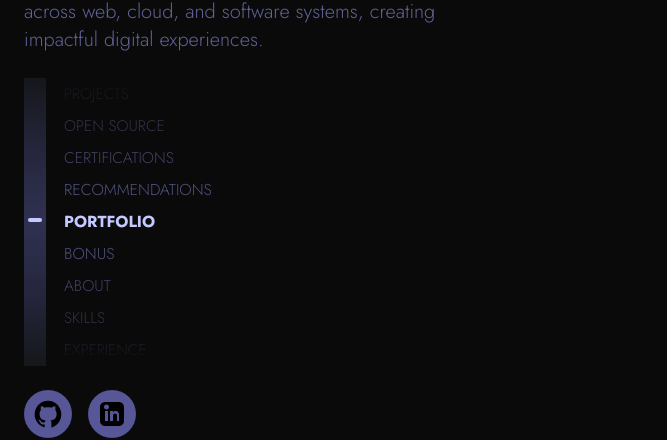
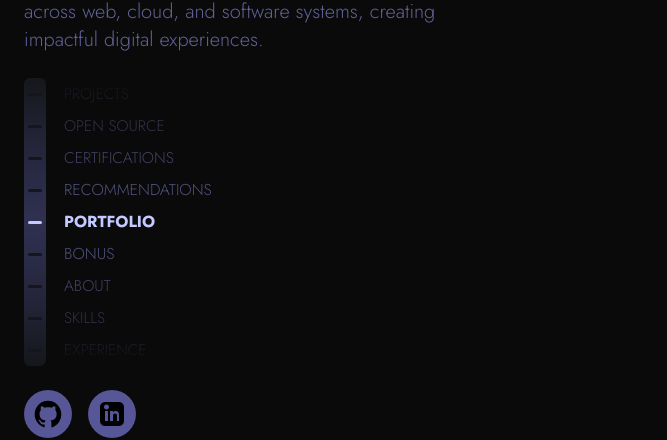
Before and after one commit to gdivecha/my-portfolio, a Next.js app: page / in a window 1280 px wide. Shown: the part 284-724 px from the top of the page, without its empty margins (0-667 px from the left). Built offline with nearby package versions, Linux system fonts and the light colour scheme.

Commit message:
Finished scrollwheel feature basic

```diff
--- a/src/components/ScrollWheel.tsx
+++ b/src/components/ScrollWheel.tsx
@@ -10,15 +10,18 @@ const BASE: { key: SectionKey; label: string }[] = [
   { key: "recommendations", label: "RECOMMENDATIONS" },
   { key: "portfolio",       label: "PORTFOLIO" },
   { key: "bonus",           label: "BONUS" },
-  // add "contact" here if/when you include it in SectionKey + SectionRenderer
   { key: "about",           label: "ABOUT" },
   { key: "skills",          label: "SKILLS" },
   { key: "experience",      label: "EXPERIENCE" },
 ];
 
-const WINDOW = 9;                // odd -> single center
+const WINDOW = 9;
 const HALF = Math.floor(WINDOW / 2);
-const ROW_H = 32;                // px per row
+const ROW_H = 32;
+
+// Tick colors
+const ACTIVE_TICK   = "#C4C9FF";  // active section
+const INACTIVE_TICK = "#15151B";  // all other sections
 
 export function ScrollWheel() {
   const section = useUI((s) => s.section);
@@ -34,7 +37,6 @@ export function ScrollWheel() {
     [section]
   );
 
-  // Build 9 visible rows centered on current
   const items = useMemo(() => {
     const out: { key: SectionKey; label: string; offset: number }[] = [];
     for (let off = -HALF; off <= HALF; off++) {
@@ -44,15 +46,13 @@ export function ScrollWheel() {
     return out;
   }, [baseIndex]);
 
-  // Distance-based styling (center brightest)
   const styleForOffset = (offset: number) => {
     const d = Math.abs(offset);
-    const opacity = Math.max(0.3, 1 - d * 0.18);  // softer fade
+    const opacity = Math.max(0.3, 1 - d * 0.18);
     const scale   = Math.max(0.96, 1 - d * 0.015);
     return { opacity, scale };
   };
 
-  // Debounced wheel (one step per gesture)
   const accumRef = useRef(0);
   const lockedRef = useRef(false);
   const WHEEL_THRESHOLD = 40;
@@ -81,46 +81,57 @@ export function ScrollWheel() {
   };
 
   const onKeyDown: React.KeyboardEventHandler<HTMLDivElement> = (e) => {
-    if (e.key === "ArrowUp") { e.preventDefault(); stepBy(-1); }
+    if (e.key === "ArrowUp")   { e.preventDefault(); stepBy(-1); }
     if (e.key === "ArrowDown") { e.preventDefault(); stepBy(1); }
   };
 
   return (
     <div className="relative" aria-label="Section wheel">
-      {/* Left rail with dashed slots */}
+      {/* Rail */}
       <div
-        className="absolute left-0 top-0 bottom-0 w-[22px]"
+        className="absolute left-0 top-0 bottom-0 w-[22px] rounded-md"
         style={{
           background: `
             linear-gradient(
               to bottom,
-                #15171B 0%,      /* dark top */
-                #25263C 25%,     /* softer dark */
-                #303151 50%,     /* highlight middle */
-                #25263C 75%,     /* softer dark */
-                #15171B 100%     /* dark bottom */
-            ),
-            repeating-linear-gradient(
-                180deg,
-                transparent 0 10px,
-                transparent 10px,
-                rgba(255,255,255,0.08) 12px,
-                transparent 26px
+              #15171B 0%,
+              #25263C 25%,
+              #303151 50%,
+              #25263C 75%,
+              #15171B 100%
             )
           `,
-            boxShadow: "inset 0 0 0 0px rgba(99,102,241,.08)",
+        }}
+      >
+        {/* One tick per row */}
+        {items.map(({ key, offset }) => {
+          const isCenter = offset === 0;
+
+          const width  = 14;
+          const height = 3;
+          const color  = isCenter ? ACTIVE_TICK : INACTIVE_TICK;
+
+          const top = (HALF + offset) * ROW_H + (ROW_H - height) / 2;
+
+          return (
+            <div
+              key={`tick-${key}-${offset}`}
+              aria-hidden
+              style={{
+                position: "absolute",
+                left: 4,
+                top,
+                width,
+                height,
+                borderRadius: 9999,
+                backgroundColor: color,
               }}
             />
-     {/* Center tick */}
-      <div
-        aria-hidden
-        className="absolute left-0 right-0 pointer-events-none"
-        style={{ top: HALF * ROW_H, height: ROW_H }}
-      >
-        <div className="absolute left-[4px] w-[14px] h-[4px] rounded-full bg-[#C4C9FF] translate-y-[12px]" />
+          );
+        })}
       </div>
 
-      {/* List */}
+      {/* List of section labels */}
       <div
         role="listbox"
         aria-activedescendant={`wheel-${section}`}
@@ -133,7 +144,6 @@ export function ScrollWheel() {
           overflow: "hidden",
           userSelect: "none",
           lineHeight: `${ROW_H}px`,
-          // top/bottom vignette
           maskImage:
             "linear-gradient(to bottom, transparent, black 10%, black 90%, transparent)",
           WebkitMaskImage:
@@ -143,7 +153,6 @@ export function ScrollWheel() {
         {items.map(({ key, label, offset }) => {
           const isCenter = offset === 0;
           const { opacity, scale } = styleForOffset(offset);
-
           return (
             <div
               key={`${key}-${offset}`}
@@ -154,9 +163,7 @@ export function ScrollWheel() {
               className={[
                 "uppercase",
                 isCenter
-                // ACTIVE row: Jost (or your sans), extra bold, accent color
                   ? "[font-family:var(--font-sans)] font-extrabold text-[#C4C9FF]"
-                // INACTIVE rows: mono (or alt), lighter weight, dimmer color
                   : "[font-family:var(--font-mono)] font-light text-portfolioDescription",
               ].join(" ")}
               style={{
```
Lines whose indentation alone changed are shown as unchanged.
